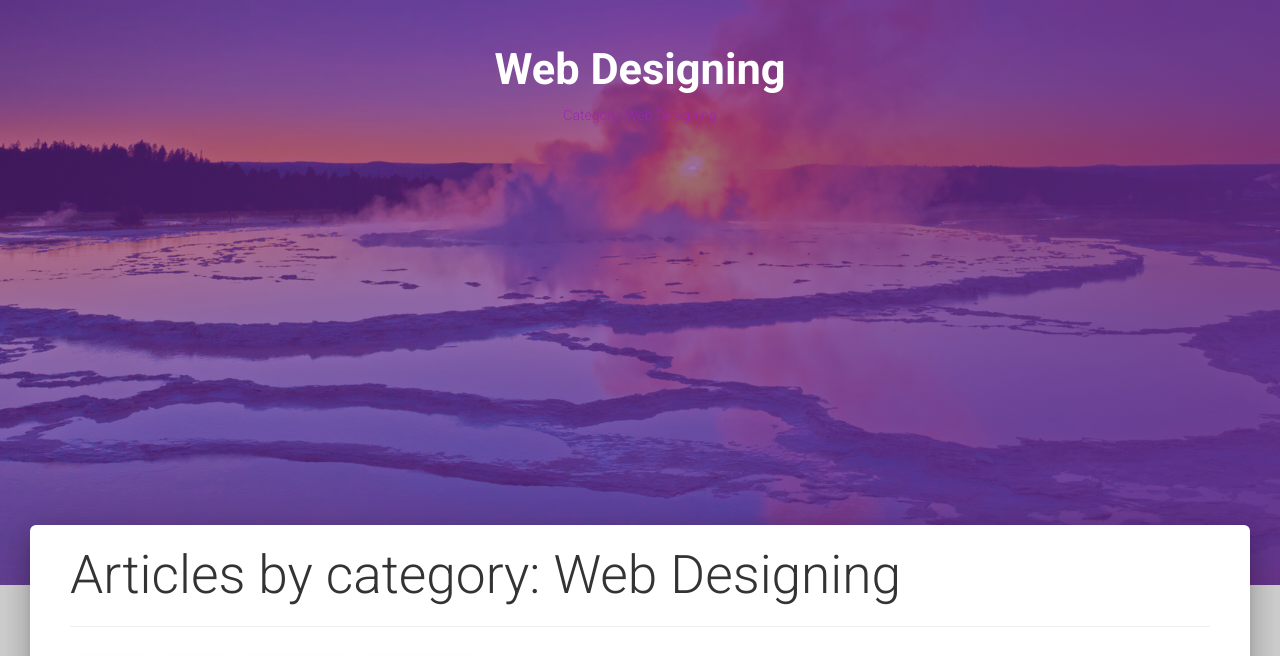
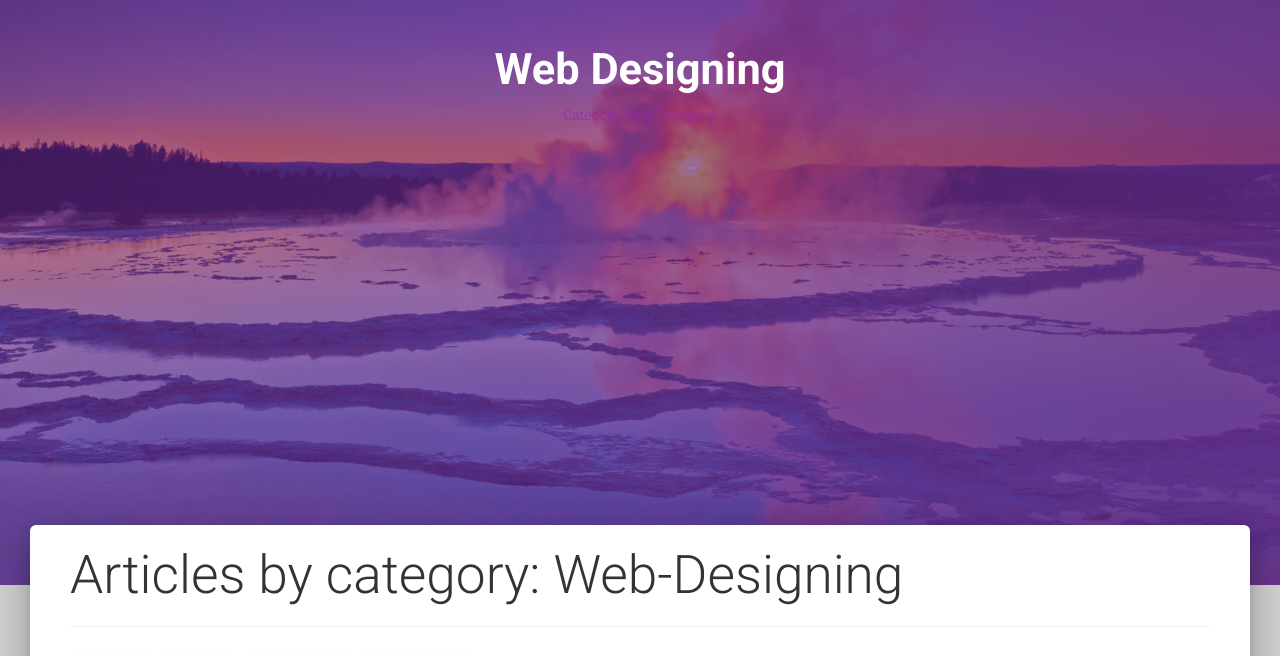
Before and after one commit to tip4programs/imbue, a Jekyll site: the page built from category/Web-Designing.md, in a window 1280 px wide and 900 px high. Shown: the part 225-881 px from the top of the window. Built offline with Jekyll 4.4.1, drawn with Linux system fonts in a browser that asks for light colours; nearby versions of some CDN libraries.

```diff
--- a/category/Web-Designing.md
+++ b/category/Web-Designing.md
@@ -1,7 +1,7 @@
 ---
 layout: posts_by_category
 categories:
-- Web Designing
+- Web-Designing
 title: Web Designing
 permalink: /category/Web-Designing
 ---
```
